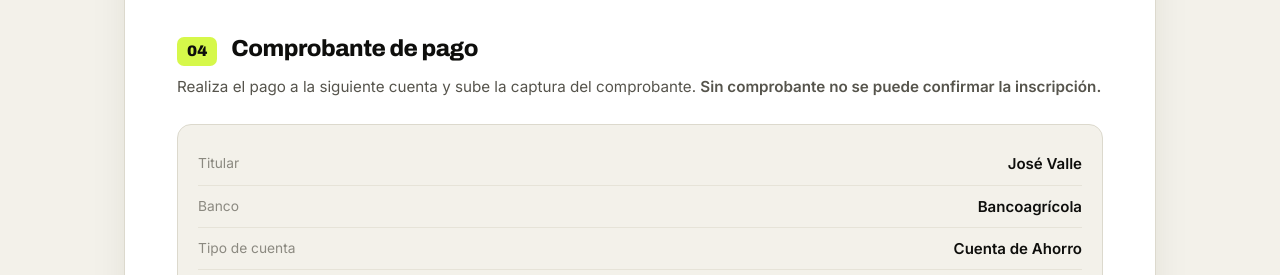
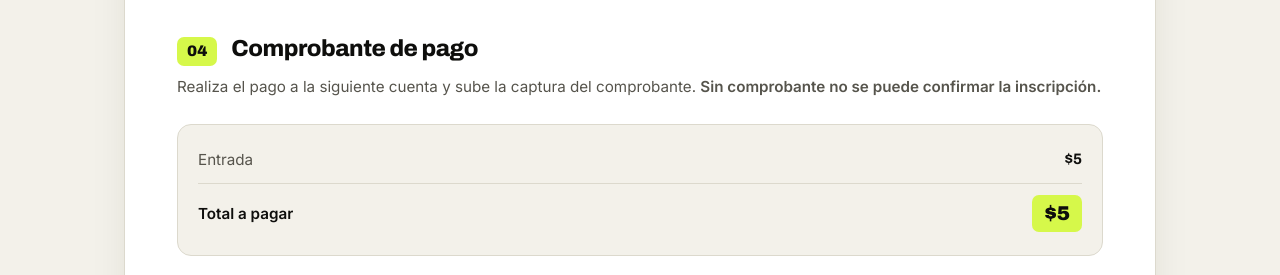
Before and after one commit to davidvallearrazola-del/pov-inscripciones, a plain HTML site: page index.html in a window 1280 px wide. Shown: the part 2560-2835 px from the top of the page. Drawn offline with Linux system fonts and the light colour scheme; no server answers.

Commit message:
Update entry cost and add cost summary section

```diff
--- a/index.html
+++ b/index.html
@@ -373,6 +373,37 @@
     transition:background .2s,color .2s;flex-shrink:0;
   }
   .up-remove:hover{background:var(--ink);color:#fff}
+
+  /* ---- COST SUMMARY ---- */
+  .cost-summary{
+    background:var(--bg);
+    border:1.5px solid var(--line);
+    border-radius:14px;
+    padding:16px 20px;
+    margin:0 0 22px;
+  }
+  .cost-row{
+    display:flex;justify-content:space-between;align-items:center;
+    padding:7px 0;font-size:.95rem;
+  }
+  .cost-row span{color:var(--ink-soft)}
+  .cost-row b{font-family:'Archivo',sans-serif;font-weight:700}
+  .cost-row.total{
+    border-top:1px solid var(--line);
+    margin-top:4px;padding-top:11px;
+  }
+  .cost-row.total span{color:var(--ink);font-weight:600}
+  .cost-row.total b{
+    font-size:1.25rem;font-weight:900;
+    background:var(--lime);color:var(--ink);
+    padding:3px 12px;border-radius:7px;
+  }
+  .cost-note{
+    margin-top:10px;padding-top:10px;
+    border-top:1px solid var(--line-soft);
+    font-size:.8rem;color:var(--ink-mute);
+    font-style:italic;line-height:1.5;
+  }
   .panel-grid{
     display:grid;grid-template-columns:repeat(4,1fr);gap:10px;margin-top:16px;
   }
@@ -582,7 +613,13 @@
       <div class="step-head" style="margin-top:40px">
         <span class="step-num">04</span><h3>Comprobante de pago</h3>
       </div>
-      <p class="step-desc">Realiza el pago a la siguiente cuenta y sube la captura del comprobante. <b>Sin comprobante no se puede confirmar la inscripción.</b> <span id="payTotal" style="display:none"><br>Si pagas el almuerzo por anticipado, el monto total es <b id="payTotalAmt">$5</b>. Si lo pagas el día del evento, sube solo el comprobante de la entrada.</span></p>
+      <p class="step-desc">Realiza el pago a la siguiente cuenta y sube la captura del comprobante. <b>Sin comprobante no se puede confirmar la inscripción.</b></p>
+      <div class="cost-summary">
+        <div class="cost-row"><span>Entrada</span><b>$5</b></div>
+        <div class="cost-row" id="costLunchRow" style="display:none"><span>Almuerzo</span><b>$2</b></div>
+        <div class="cost-row total"><span>Total a pagar</span><b id="payTotalAmt">$5</b></div>
+        <div class="cost-note" id="costLunchNote" style="display:none">El almuerzo puedes pagarlo por anticipado o el día del evento. Si lo pagas el día, sube solo el comprobante de la entrada ($5).</div>
+      </div>
 
       <div class="pay-card">
         <div class="pay-row"><span>Titular</span><b>José Valle</b></div>
@@ -832,14 +869,15 @@ function copyAcct(btn){
 }
 
 /* Costos */
-const COST_ENTRY = 3;   // costo de entrada base (USD)
+const COST_ENTRY = 5;   // costo de entrada base (USD)
 const COST_LUNCH = 2;   // costo de almuerzo (USD)
 
 function toggleLunch(){
   const wantsLunch = document.getElementById('f_almuerzo').checked;
   const total = COST_ENTRY + (wantsLunch ? COST_LUNCH : 0);
   document.getElementById('payTotalAmt').textContent = "$"+total;
-  document.getElementById('payTotal').style.display = wantsLunch ? 'inline' : 'none';
+  document.getElementById('costLunchRow').style.display = wantsLunch ? 'flex' : 'none';
+  document.getElementById('costLunchNote').style.display = wantsLunch ? 'block' : 'none';
 }
 
 async function submitForm(){
```
